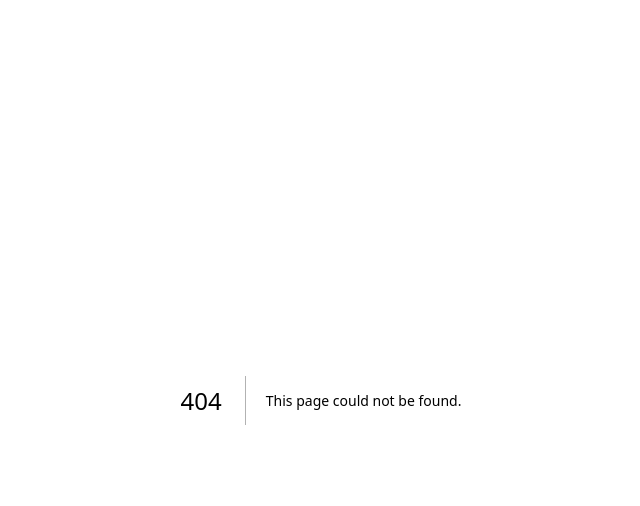
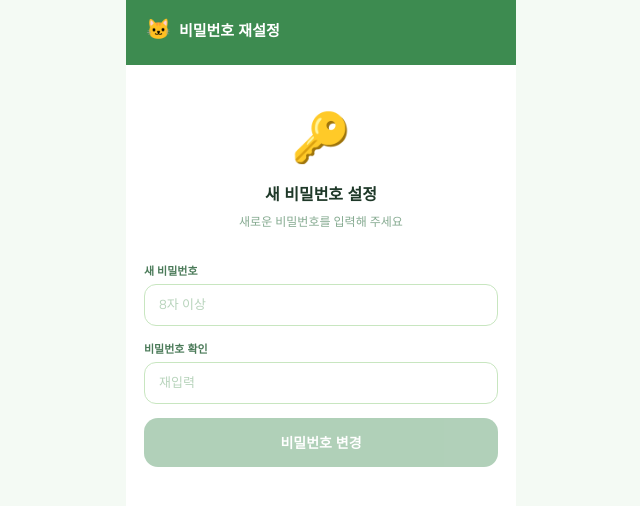
Before and after one commit to 21catt/2hosunstudio, a Next.js app: page /reset-password in a window 1280 px wide. Before the commit this address had no page. Shown: the top 506 px of the page, without its empty margins (319-959 px from the left). Built offline with nearby package versions, Linux system fonts and the light colour scheme; no server answers.

Commit message:
add reset password page

```diff
--- /dev/null
+++ b/app/reset-password/page.js
@@ -0,0 +1,65 @@
+'use client'
+import { useState, useEffect } from 'react'
+import { useRouter } from 'next/navigation'
+import { supabase } from '../../lib/supabase'
+
+export default function ResetPasswordPage() {
+  const router = useRouter()
+  const [pw, setPw] = useState('')
+  const [pw2, setPw2] = useState('')
+  const [loading, setLoading] = useState(false)
+  const [error, setError] = useState('')
+  const [done, setDone] = useState(false)
+
+  async function handleReset() {
+    if (pw !== pw2) { setError('비밀번호가 일치하지 않아요'); return }
+    if (pw.length < 8) { setError('8자 이상 입력해 주세요'); return }
+    setLoading(true)
+    const { error } = await supabase.auth.updateUser({ password: pw })
+    if (error) { setError('오류가 발생했어요. 다시 시도해 주세요.'); setLoading(false); return }
+    setDone(true)
+    setTimeout(() => router.push('/login'), 2000)
+  }
+
+  if (done) return (
+    <div style={{ display:'flex', alignItems:'center', justifyContent:'center', height:'100vh', flexDirection:'column', gap:16 }}>
+      <div style={{ fontSize:48 }}>✅</div>
+      <div style={{ fontSize:16, fontWeight:800, color:'var(--td)' }}>비밀번호가 변경됐어요</div>
+      <div style={{ fontSize:12, color:'var(--tmu)' }}>로그인 화면으로 이동합니다...</div>
+    </div>
+  )
+
+  return (
+    <>
+      <div className="header">
+        <div style={{ display:'flex', alignItems:'center', gap:8 }}>
+          <span style={{ fontSize:20 }}>🐱</span>
+          <span className="header-title">비밀번호 재설정</span>
+        </div>
+      </div>
+      <div className="page-body" style={{ paddingTop:40 }}>
+        <div style={{ textAlign:'center', marginBottom:32 }}>
+          <div style={{ fontSize:48, marginBottom:10 }}>🔑</div>
+          <div style={{ fontSize:16, fontWeight:800, color:'var(--td)', marginBottom:6 }}>새 비밀번호 설정</div>
+          <div style={{ fontSize:12, color:'var(--tmu)' }}>새로운 비밀번호를 입력해 주세요</div>
+        </div>
+        <div className="field">
+          <label>새 비밀번호</label>
+          <input type="password" placeholder="8자 이상"
+            value={pw} onChange={e=>setPw(e.target.value)}/>
+        </div>
+        <div className="field">
+          <label>비밀번호 확인</label>
+          <input type="password" placeholder="재입력"
+            value={pw2} onChange={e=>setPw2(e.target.value)}
+            style={{ borderColor:pw2&&pw!==pw2?'#e07070':'' }}/>
+        </div>
+        {error && <div style={{ color:'#c0392b', fontSize:12, marginBottom:12, fontWeight:600 }}>{error}</div>}
+        <button className="btn-primary" onClick={handleReset}
+          disabled={loading||!pw||!pw2||pw!==pw2}>
+          {loading?'변경 중...':'비밀번호 변경'}
+        </button>
+      </div>
+    </>
+  )
+}
```
